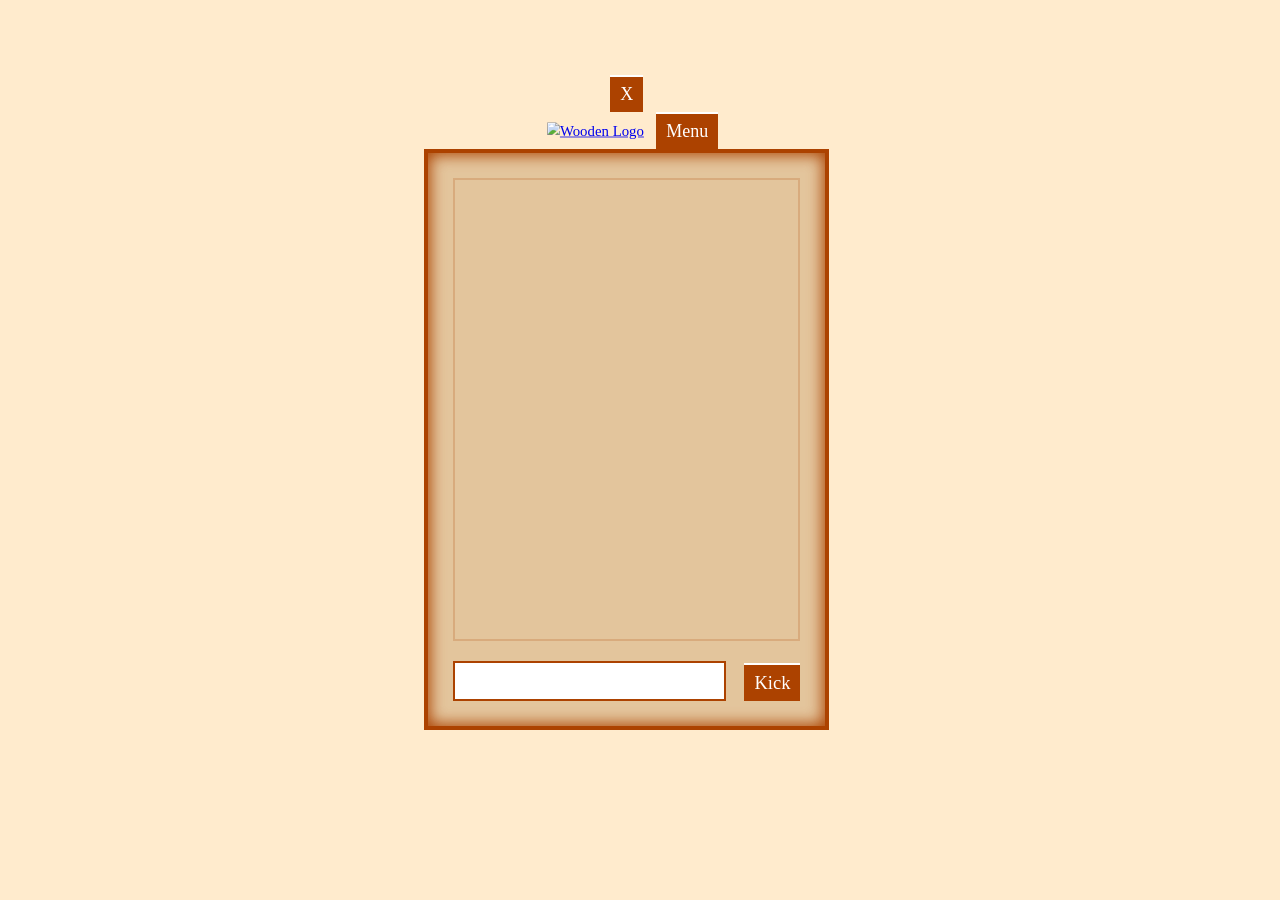
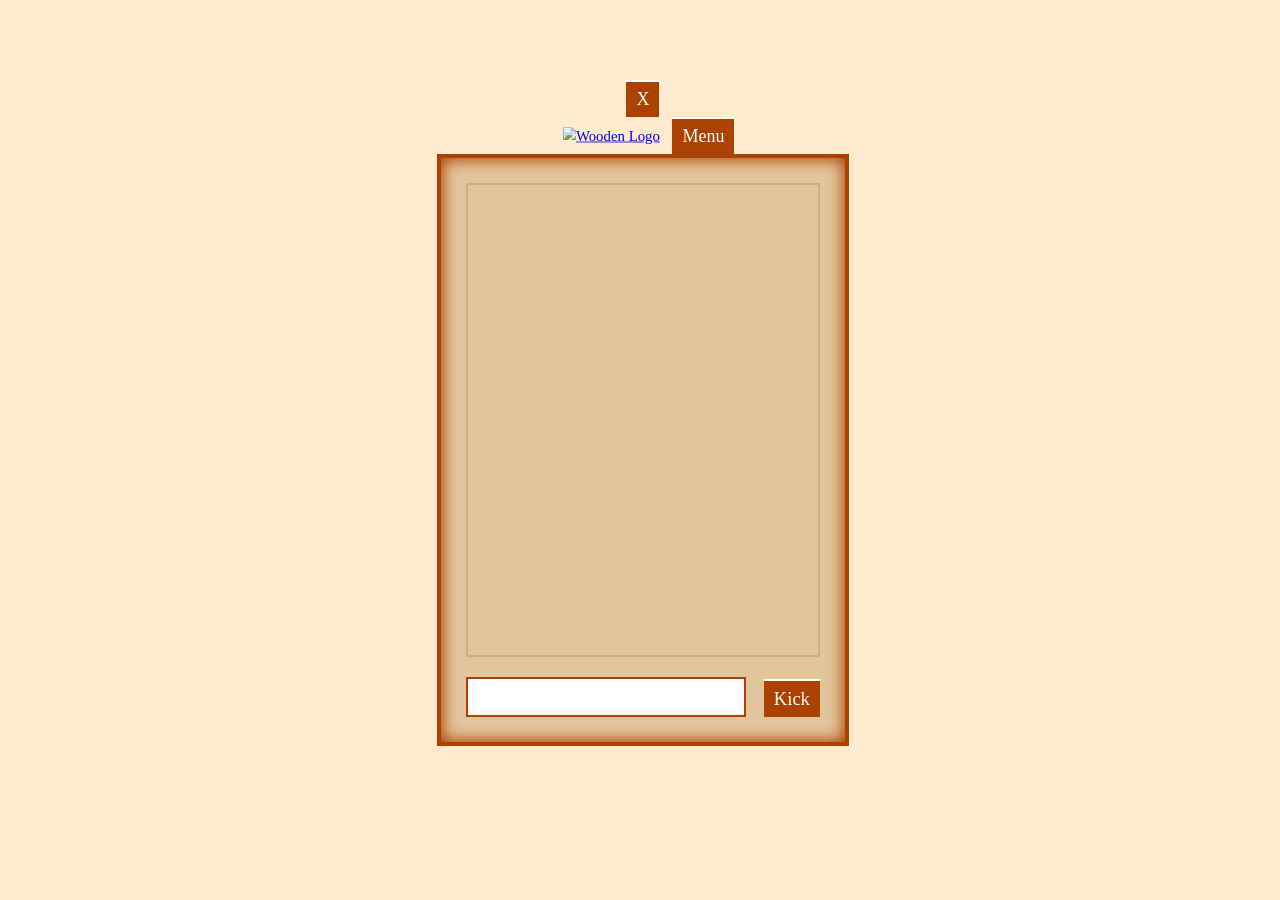

Added mobile styles

--- a/static/app.css
+++ b/static/app.css
@@ -258,3 +258,137 @@ a.button {
 #CREATE tr:last-child {
     justify-content: center;
 }
+
+/* ===== MOBILE RESPONSIVE STYLES ===== */
+
+/* Mobile (768px and below) */
+@media (max-width: 768px) {
+    body {
+        width: 100%;
+    }
+
+    header img {
+        scale: 0.65;
+    }
+
+    #APP {
+        width: 96%;
+        padding: 12px;
+        gap: 12px;
+        max-height: 85vh;
+    }
+
+    h3 {
+        font-size: 1.3em;
+        margin: 0 0 8px 0;
+    }
+
+    button,
+    a.button {
+        padding: 8px 12px;
+        font-size: 1em;
+    }
+
+    #INPUT {
+        width: 55%;
+        padding: 8px 10px;
+        font-size: 1em;
+    }
+
+    #APP #CHATS {
+        height: 35vh;
+    }
+
+    #ONLINE_PLAYERS {
+        height: 30vh;
+    }
+
+    th,
+    td {
+        min-width: 90px;
+        font-size: 0.95em;
+    }
+
+    .chat {
+        min-width: 45%;
+        max-width: 85%;
+    }
+
+    #GAMES [type="radio"] {
+        scale: 1.6;
+    }
+}
+
+/* Mobile Phones (480px and below) */
+@media (max-width: 480px) {
+    body {
+        width: 100%;
+    }
+
+    header img {
+        scale: 0.55;
+    }
+
+    #APP {
+        width: 98%;
+        padding: 10px;
+        gap: 10px;
+        max-height: 90vh;
+    }
+
+    h3 {
+        font-size: 1.15em;
+        margin: 0 0 5px 0;
+    }
+
+    button,
+    a.button {
+        padding: 6px 10px;
+        font-size: 0.9em;
+        min-width: 55px;
+    }
+
+    #INPUT {
+        width: 65%;
+        padding: 6px 8px;
+        font-size: 0.9em;
+    }
+
+    #APP>#CHATBOX {
+        gap: 0.8em;
+    }
+
+    #APP #CHATS {
+        height: 30vh;
+        padding: 8px;
+        gap: 0.4em;
+    }
+
+    #ONLINE_PLAYERS {
+        height: 25vh;
+    }
+
+    th,
+    td {
+        min-width: 75px;
+        font-size: 0.9em;
+    }
+
+    tr {
+        gap: 3px;
+    }
+
+    .chat {
+        min-width: 55%;
+        max-width: 90%;
+        font-size: 0.9em;
+    }
+
+    .chat>* {
+        font-size: 0.75em;
+    }
+
+    #GAMES [type="radio"] {
+        scale: 1.3;
+    }
+}
